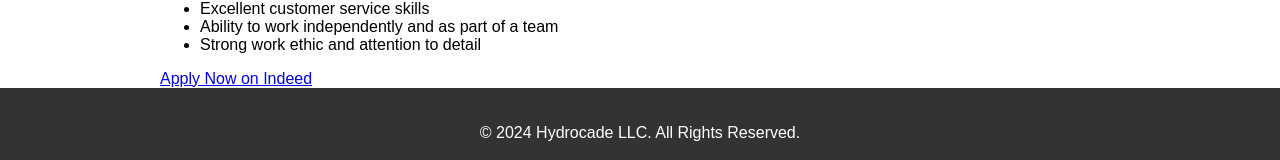
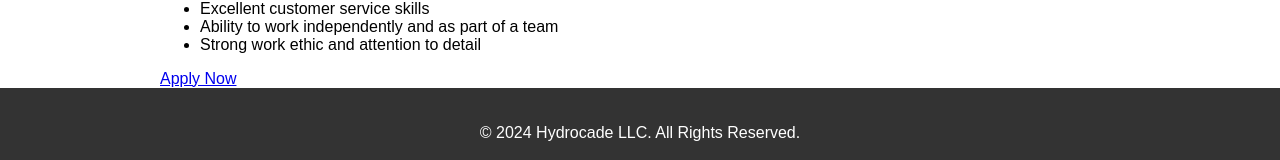
Before and after one commit to Hydrocade/hydrocade.github.io, a plain HTML site: page jobs.html in a window 1280 px wide. Shown: the part 501-661 px from the top of the page. Drawn offline with Linux system fonts and the light colour scheme.

Commit message:
Update jobs.html with google form

```diff
--- a/jobs.html
+++ b/jobs.html
@@ -55,8 +55,8 @@
           <li>Ability to work independently and as part of a team</li>
           <li>Strong work ethic and attention to detail</li>
         </ul>
-        <a href="https://www.indeed.com/viewjob?jk=your_job_id" target="_blank" class="apply-button">Apply Now on
-          Indeed</a>
+        <a href="https://forms.gle/Dqf9FYTnerX8MRjq6" target="_blank" class="apply-button">Apply Now</a>
+        <br>
       </div>
     </div>
   </section>
```
